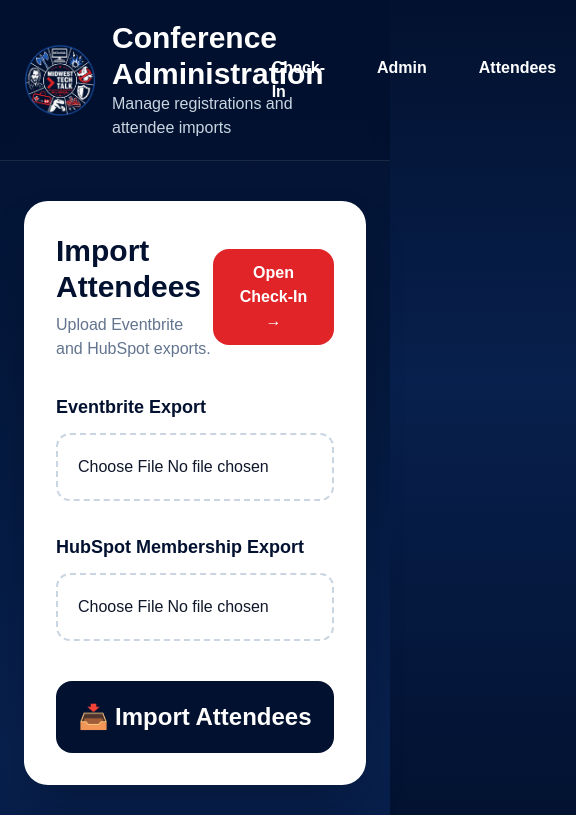
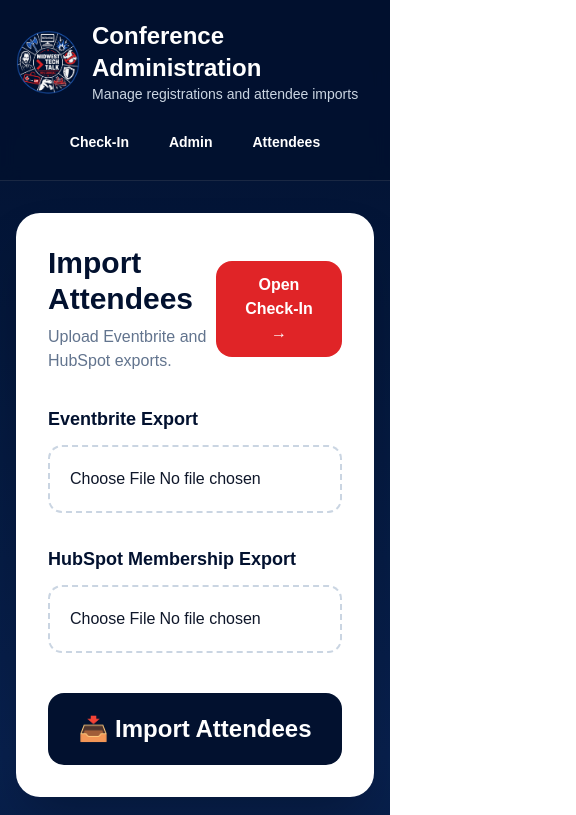
Before and after one commit to nathanlocklear-wq/midwest-checkin, a Next.js app: page /admin in a window 390 px wide. Shown: the top 815 px of the page, 576 px wide, since content can reach past the window. Built offline with nearby package versions, Linux system fonts and the light colour scheme; no server answers.

Commit message:
Improve mobile layout and admin login

```diff
--- a/components/AppLayout.tsx
+++ b/components/AppLayout.tsx
@@ -17,51 +17,122 @@ export default function AppLayout({
     <main className="min-h-screen bg-gradient-to-b from-[#02112f] via-[#08204d] to-[#02112f]">
 
       <header className="border-b border-white/10 bg-[#02112f]/90 backdrop-blur">
-        <div className="mx-auto flex max-w-7xl items-center justify-between px-6 py-5">
 
-          <div className="flex items-center gap-4">
+        <div className="
+          mx-auto
+          flex
+          max-w-7xl
+          flex-col
+          gap-5
+          px-4
+          py-5
+          md:flex-row
+          md:items-center
+          md:justify-between
+          md:px-6
+        ">
+
+          <div className="flex items-center gap-3">
 
             <Image
               src="/logo.png"
               alt="Midwest Tech Talk"
-              width={72}
-              height={72}
+              width={64}
+              height={64}
               priority
+              className="shrink-0"
             />
 
             <div>
-              <h1 className="text-3xl font-black text-white">
+
+              <h1 className="
+                text-2xl
+                font-black
+                text-white
+                md:text-3xl
+              ">
                 {title}
               </h1>
 
               {subtitle && (
-                <p className="text-slate-300">
+                <p className="
+                  text-sm
+                  text-slate-300
+                  md:text-base
+                ">
                   {subtitle}
                 </p>
               )}
+
             </div>
 
           </div>
 
-          <nav className="flex gap-3">
+
+          <nav className="
+            flex
+            flex-wrap
+            justify-center
+            gap-2
+            md:justify-end
+            md:gap-3
+          ">
 
             <Link
               href="/checkin"
-              className="rounded-xl px-5 py-3 font-bold text-white transition hover:bg-[#e02427]"
+              className="
+                rounded-xl
+                px-4
+                py-2
+                text-sm
+                font-bold
+                text-white
+                transition
+                hover:bg-[#e02427]
+                md:px-5
+                md:py-3
+                md:text-base
+              "
             >
               Check-In
             </Link>
 
+
             <Link
               href="/admin"
-              className="rounded-xl px-5 py-3 font-bold text-white transition hover:bg-[#e02427]"
+              className="
+                rounded-xl
+                px-4
+                py-2
+                text-sm
+                font-bold
+                text-white
+                transition
+                hover:bg-[#e02427]
+                md:px-5
+                md:py-3
+                md:text-base
+              "
             >
               Admin
             </Link>
 
+
             <Link
               href="/admin/attendees"
-              className="rounded-xl px-5 py-3 font-bold text-white transition hover:bg-[#e02427]"
+              className="
+                rounded-xl
+                px-4
+                py-2
+                text-sm
+                font-bold
+                text-white
+                transition
+                hover:bg-[#e02427]
+                md:px-5
+                md:py-3
+                md:text-base
+              "
             >
               Attendees
             </Link>
@@ -69,9 +140,18 @@ export default function AppLayout({
           </nav>
 
         </div>
+
       </header>
 
-      <div className="mx-auto max-w-7xl px-6 py-10">
+
+      <div className="
+        mx-auto
+        max-w-7xl
+        px-4
+        py-8
+        md:px-6
+        md:py-10
+      ">
         {children}
       </div>
 
```
